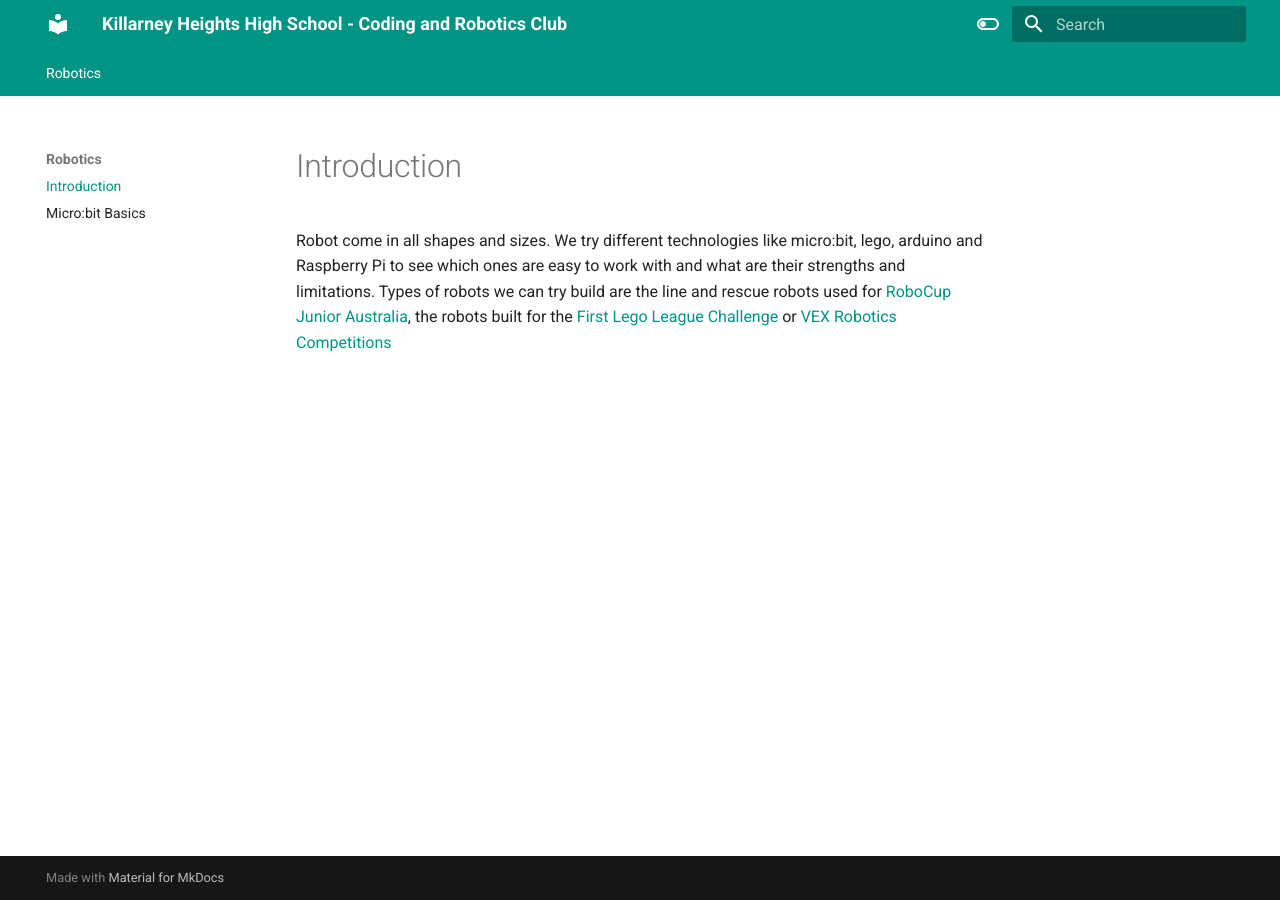
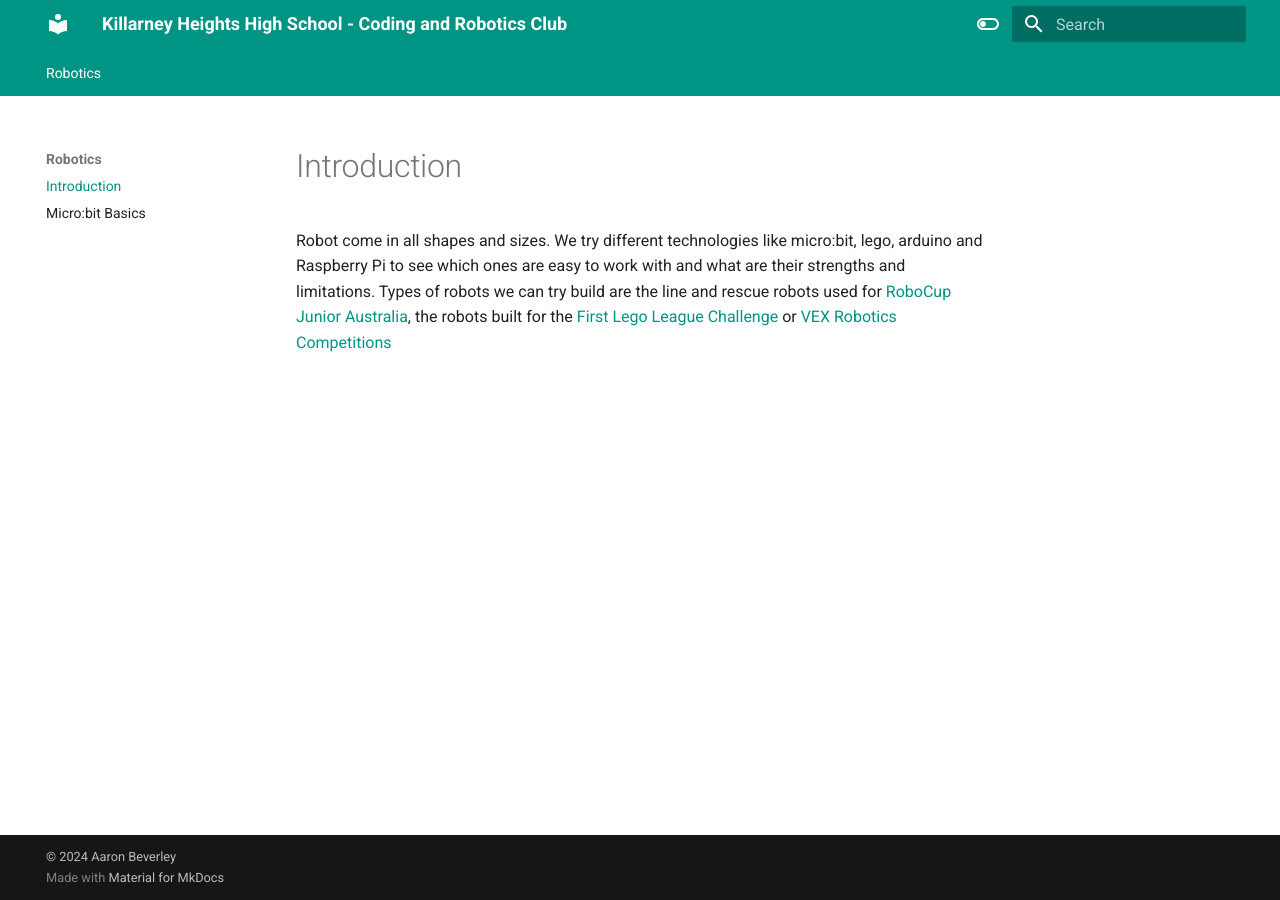
Before and after one commit to mr-bev/khhs-robotics-coding.github.io, an MkDocs documentation site: the page built from docs/Robotics/intro.md, in a window 1280 px wide. Built offline with MkDocs 1.6.1 and Material for MkDocs 9.7.7, drawn with Linux system fonts in a browser that asks for light colours.

```diff
--- a/mkdocs.yml
+++ b/mkdocs.yml
@@ -53,3 +53,6 @@ markdown_extensions:
           format: !!python/name:pymdownx.superfences.fence_code_format
   - attr_list
   - md_in_html
+
+copyright: |
+  &copy; 2024 <a href="https://github.com/mr-bev" target="_blank" rel="noopener">Aaron Beverley</a>
```
